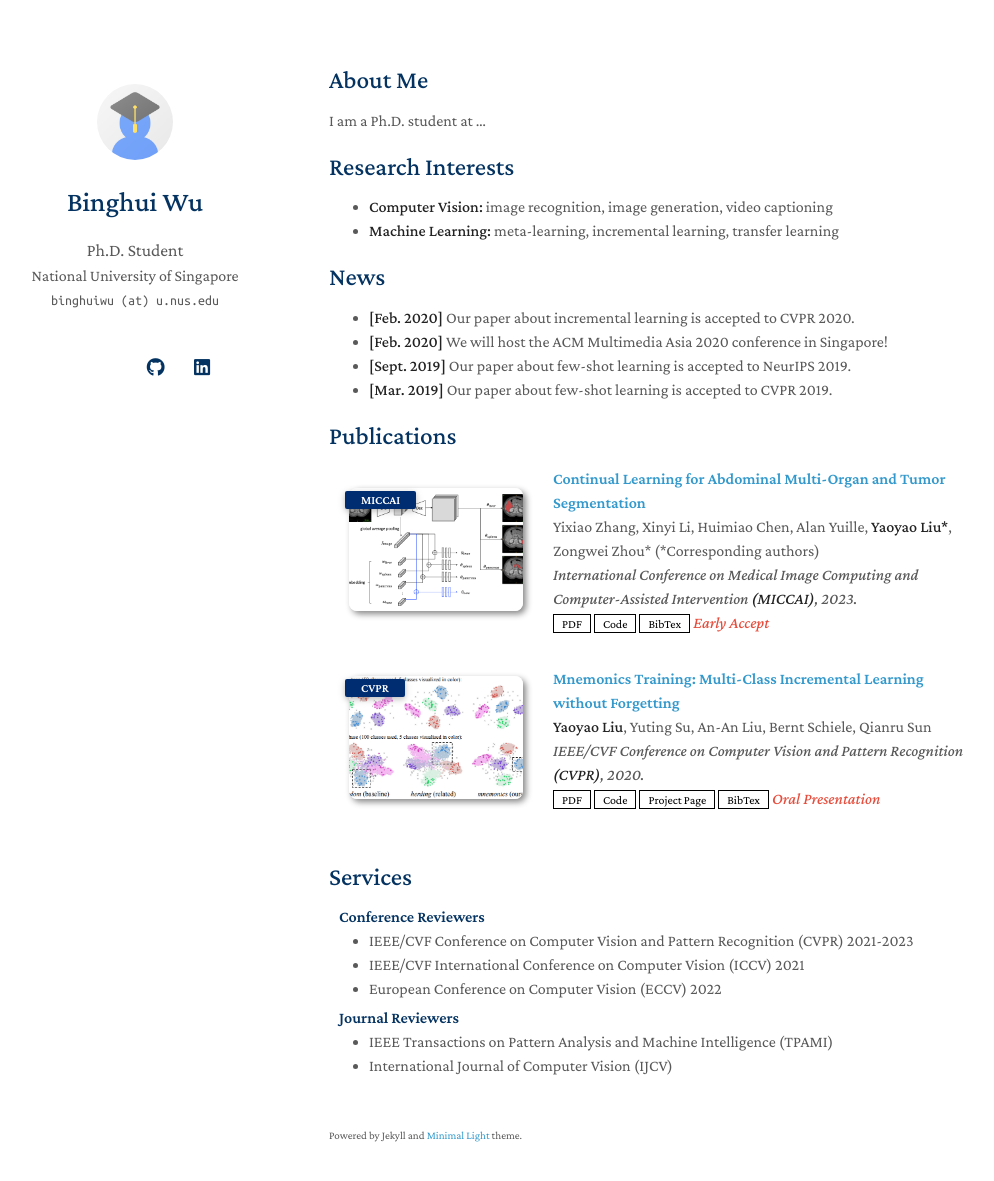
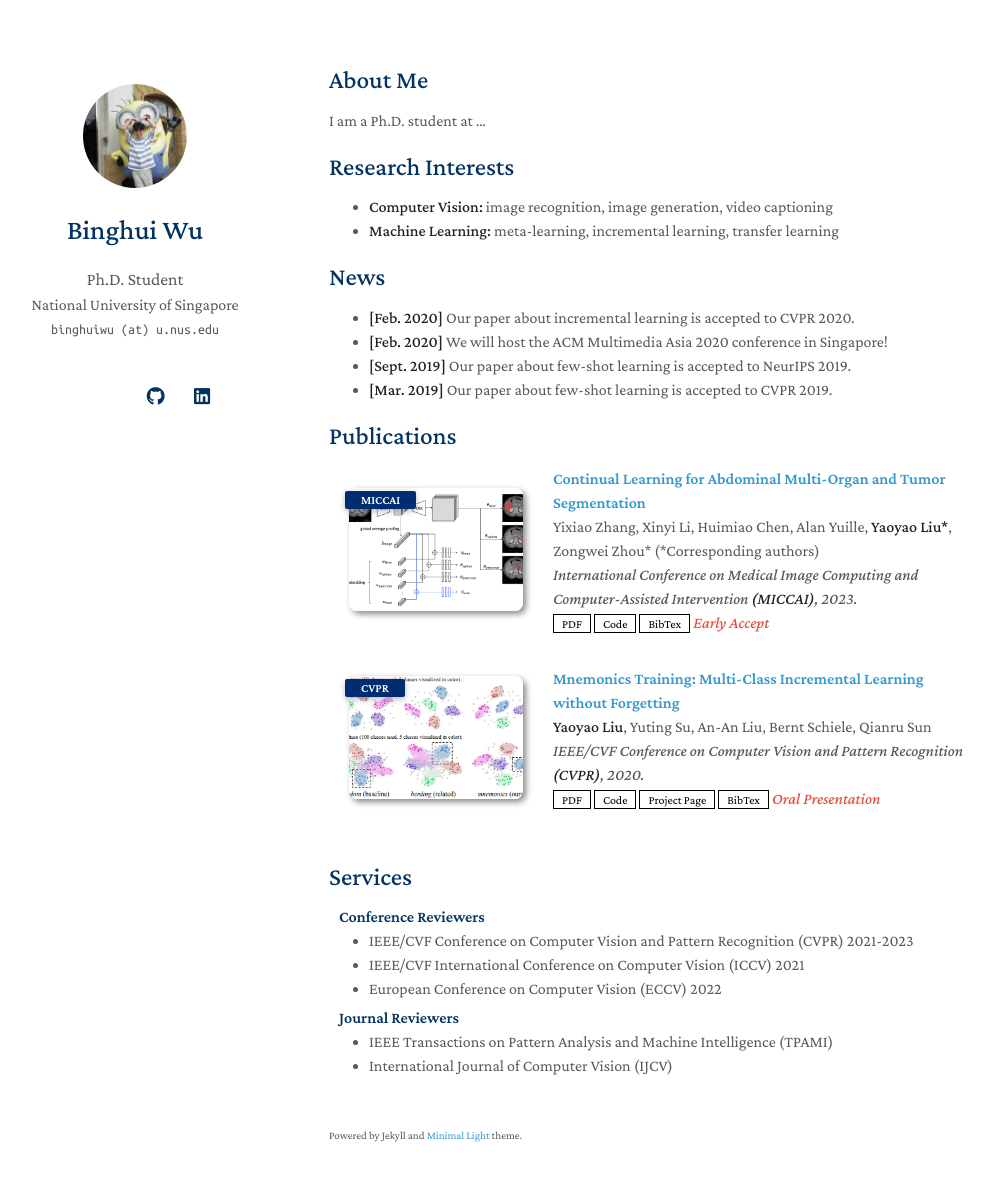
Before and after one commit to Binghui99/binghuiweb.github.io, a Jekyll site: the page built from index.md, in a window 1280 px wide and 1216 px high. Shown: the top 1181 px of the window, without its empty margins (141-1135 px from the left). Built offline with Jekyll 4.4.1, drawn with Linux system fonts in a browser that asks for light colours; nearby versions of some CDN libraries; a style sheet for code colours, icons or effects is not loaded; our own code applies the rules of GitHub Pages for plain Markdown files.

Commit message:
Update _config.yml

```diff
--- a/_config.yml
+++ b/_config.yml
@@ -13,14 +13,14 @@
 # Links
 # If you don't need one of them, you may delete the corresponding line.
 google_scholar: https://scholar.google.com/citations?hl=zh-CN&user=BtQr_bcAAAAJ
-cv_link: assets/files/curriculum_vitae.pdf
+cv_link: assets/files/New_version_Resume_April_2024.pdf
 github_link: https://github.com/Binghui99
 linkedin: https://www.linkedin.com/in/binghui-wu-83883718a/
 # twitter: https://twitter.com/
 
 # Images (e.g., your profile picture and your website's favicon)
 # "favicon" and "favicon_dark" are used for the light and dark modes, respectively.
-avatar: ./assets/img/avatar.png
+avatar: ./assets/img/myphoto3.png
 favicon: ./assets/img/favicon.png
 favicon_dark: ./assets/img/favicon-dark.png
 
```
